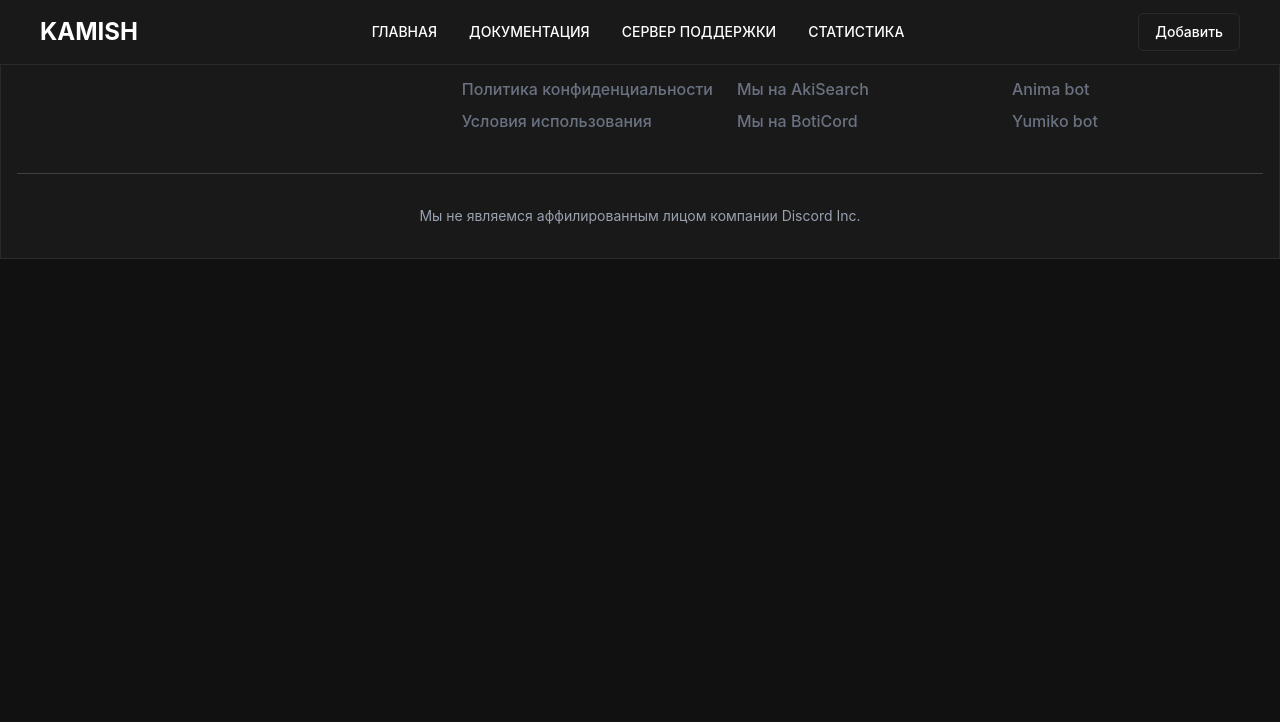
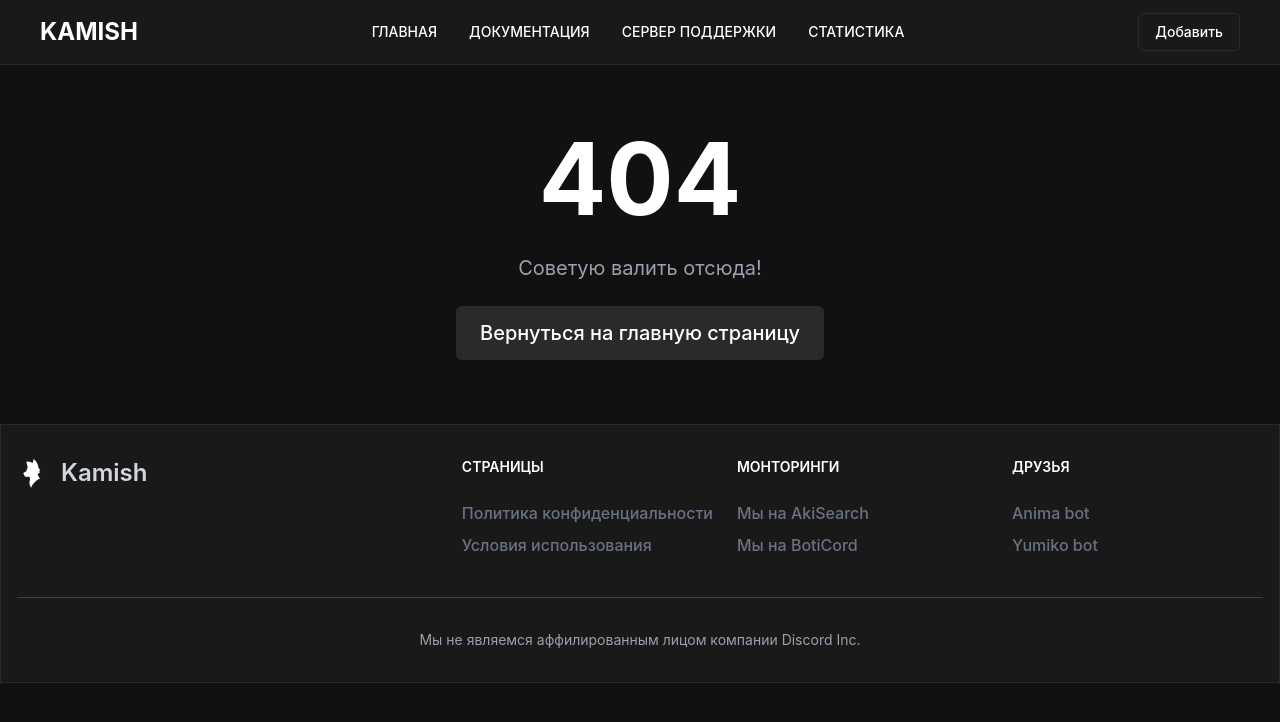
Before and after one commit to kamish522/kamish-page, a React (Vite) app: page /404 in a window 1280 px wide. Shown: the top 722 px of the page. Built offline with nearby package versions, Linux system fonts and the light colour scheme.

Commit message:
Add 404 page

```diff
--- a/src/App.jsx
+++ b/src/App.jsx
@@ -4,6 +4,7 @@ import Header from "./components/header.jsx";
 import Footer from "./components/footer.jsx";
 
 import Home from "./page/index/index.jsx";
+import PageNotFound from "./page/404/index.jsx";
 
 // Важно: Добавить страницу при создании новой!!!
 
@@ -11,6 +12,9 @@ const router = [
     {
         path: "/",
         element: <Home />,
+    },{
+        path: "/404",
+        element: <PageNotFound />,
     }
 ];
 
@@ -23,6 +27,8 @@ const App = () => {
                 {
                     router.map((el) => ( <Route path={el.path} element={el.element}/> ))
                 }
+
+                <Route path="*" element={<PageNotFound />} />
             </Routes>
             <Footer/>
         </BrowserRouter>
--- /dev/null
+++ b/src/page/404/index.jsx
@@ -0,0 +1,41 @@
+const PageNotFound = () => {
+  const json = [
+    {
+      text: "Что вы тут забыли?"
+    },{
+      text: "Кажется такой страницы не существует!"
+    },{
+      text: "Вы кто путник?"
+    },{
+      text: "Вы где эту ссылку откопали?"
+    },{
+      text: "Советую валить отсюда!"
+    },{
+      text: "Кыш!"
+    },{
+      text: "Здравствуй, путник! Я не знаю что вы тут забыли, но я бы советовал валить отсюда!"
+    }
+  ]
+
+  const randomIndex = Math.floor(Math.random() * json.length);
+  const text = json[randomIndex].text;
+
+  return (
+    <main>
+      <div className="container mx-auto pt-22 pb-16">
+        <div className="flex-1 text-center translate-y-4">
+
+          <h1 className="text-[100px] font-bold">404</h1>
+          <p className="text-xl text-gray-400">{text}</p>
+
+        </div>
+
+        <div className="flex flex-col sm:flex-row gap-4 justify-center mt-10">
+          <a href="/" className="hover:border hover:border-[#2a2a2a] hover:bg-[#111111] bg-[#2a2a2a] px-6 py-3 rounded-md text-[20px] font-medium">Вернуться на главную страницу</a>
+        </div>
+      </div>
+    </main>
+  )
+}
+
+export default PageNotFound;
--- a/src/page/index/about.jsx
+++ b/src/page/index/about.jsx
@@ -10,7 +10,6 @@ function About() {
           <div className="flex-1 text-center lg:text-left translate-y-4">
 
             <h1 className="text-4xl md:text-4xl font-bold mb-6">{title}</h1>
-
             <p className="text-lg md:text-xl text-gray-400 mb-8 max-w-2xl">{description}</p>
 
             <div className="flex flex-col sm:flex-row gap-4 justify-center lg:justify-start">
```
Also changed, not shown: src/page/index/info.jsx (indentation only).
